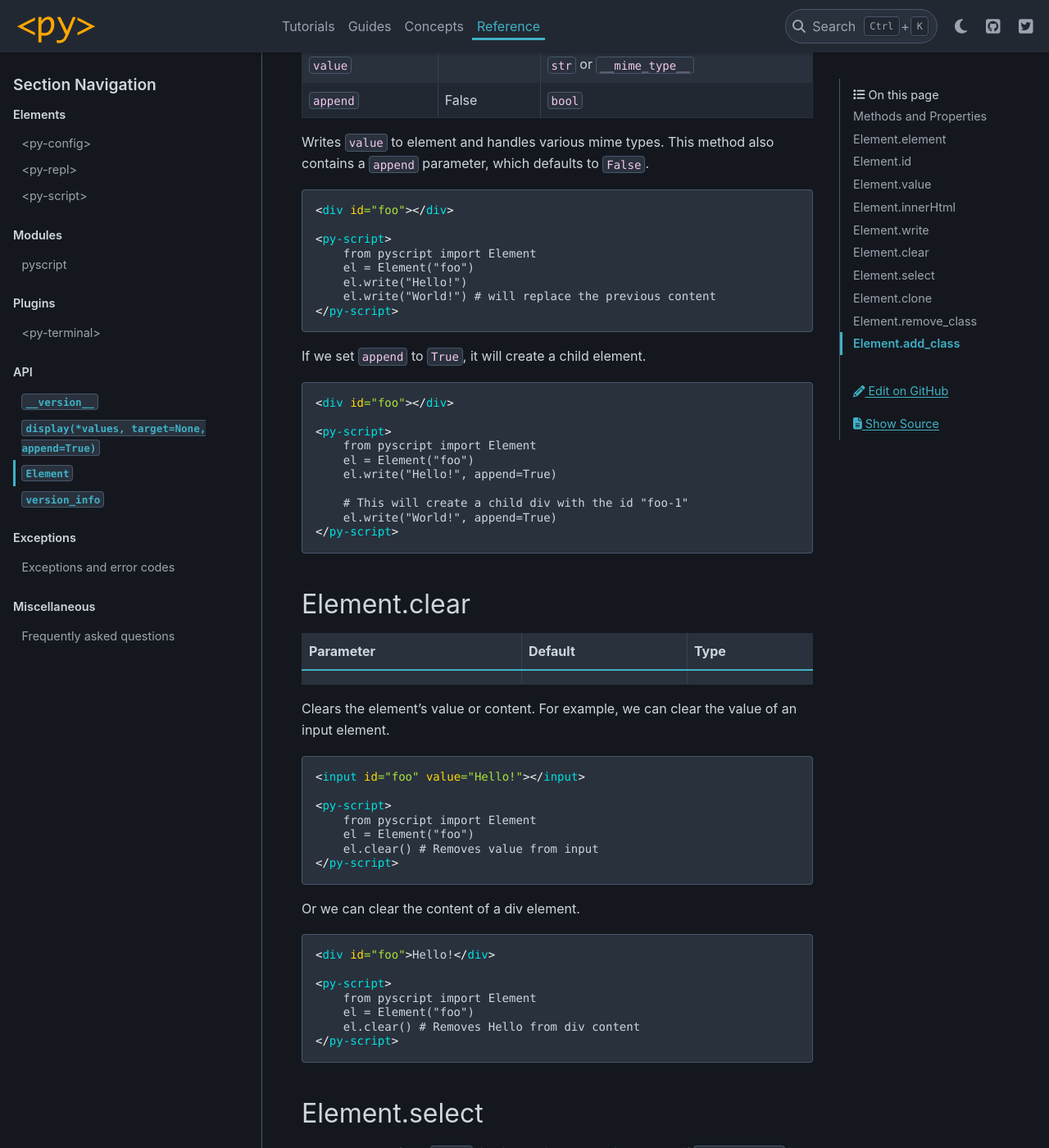
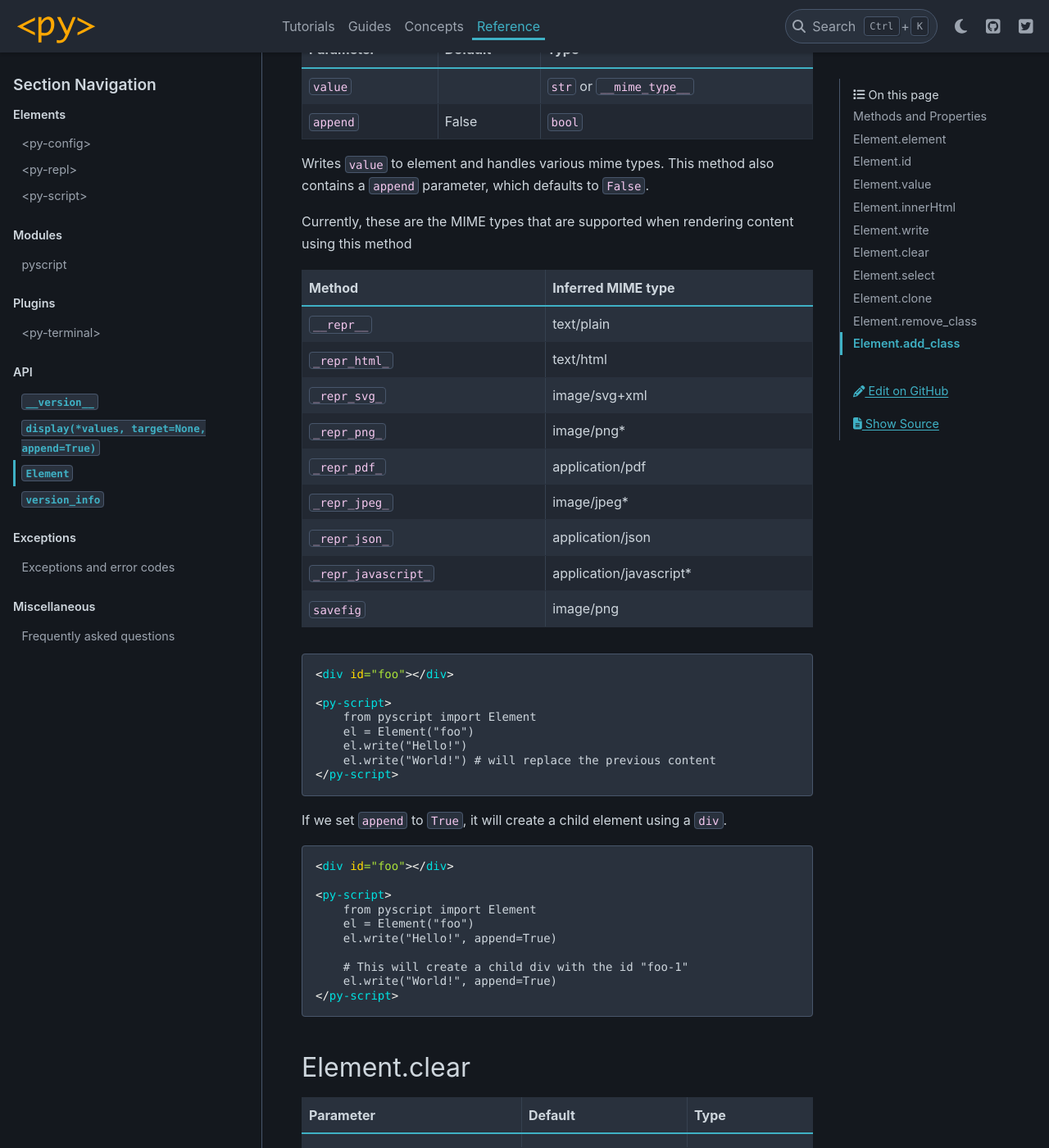
Before and after one commit to pyscript/pyscript, a Sphinx documentation site: the page built from docs/reference/API/element.md, in a window 1280 px wide and 1400 px high, scrolled down 2652 px. Shown: the whole window at 82% size. Built offline with Sphinx 7.4.7 and the PyData theme 0.15.4, drawn with Linux system fonts in a browser that asks for light colours; some of the changed text lies outside the part shown.

Commit message:
Address Mariana's comments

````diff
--- a/docs/reference/API/element.md
+++ b/docs/reference/API/element.md
@@ -106,6 +106,20 @@ Return the element's inner HTML.
 
 Writes `value` to element and handles various mime types. This method also contains a `append` parameter, which defaults to `False`.
 
+Currently, these are the MIME types that are supported when rendering content using this method
+
+| Method              | Inferred MIME type     |
+|---------------------|------------------------|
+| `__repr__`          | text/plain             |
+| `_repr_html_`       | text/html              |
+| `_repr_svg_`        | image/svg+xml          |
+| `_repr_png_`        | image/png*             |
+| `_repr_pdf_`        | application/pdf        |
+| `_repr_jpeg_`       | image/jpeg*            |
+| `_repr_json_`       | application/json       |
+| `_repr_javascript_` | application/javascript*|
+| `savefig`           | image/png              |
+
 ```html
 <div id="foo"></div>
 
@@ -117,7 +131,7 @@ Writes `value` to element and handles various mime types. This method also conta
 </py-script>
 ```
 
-If we set `append` to `True`, it will create a child element.
+If we set `append` to `True`, it will create a child element using a `div`.
 
 ```html
 <div id="foo"></div>
@@ -164,7 +178,7 @@ Or we can clear the content of a div element.
 
 ## Element.select
 
-Select element from `query`, it will look into the main Element if `from_content` is `True`.
+Select element from `query`, it will look into the main Element if `from_content` is `True`. This method is a wrapper of [Document.querySelector()](https://developer.mozilla.org/en-US/docs/Web/API/Document/querySelector).
 
 ```html
 <div id="foo">
````
Also changed, not shown: other parts of docs/reference/API/element.md (+1 -1 lines), 2 other files.
